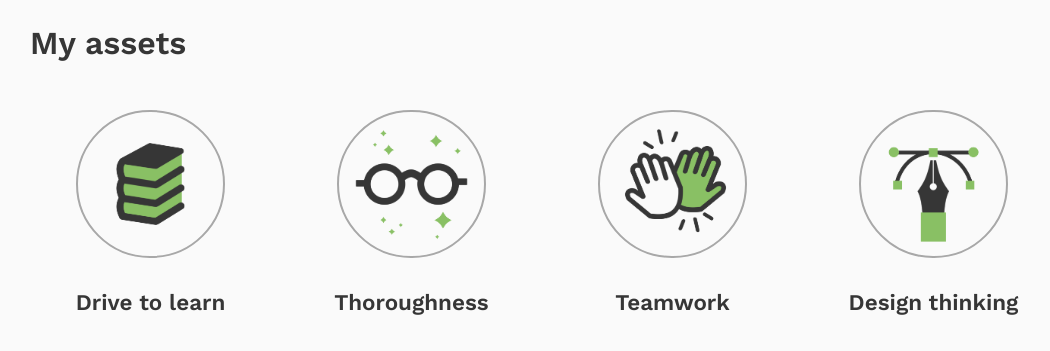
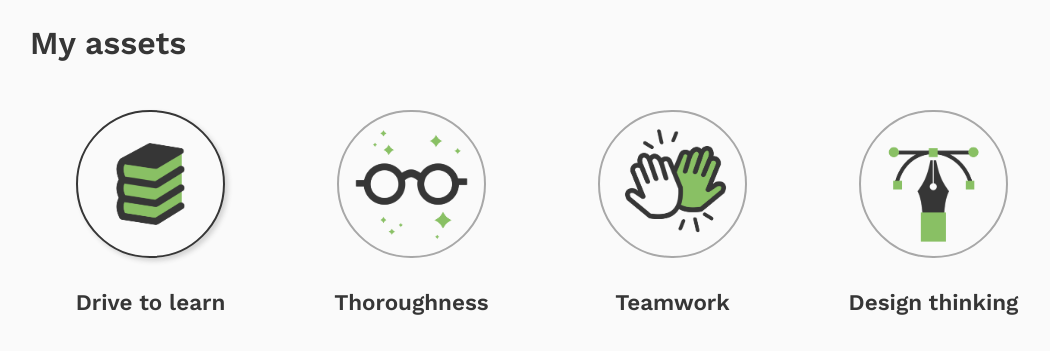
Before and after one commit to margaux-m/portfolio, a PHP site: page /pages/about.html in a window 1280 px wide, with the pointer over the restyled element. Shown: the part 2201-2552 px from the top of the page, without its empty margins (98-1148 px from the left). Run offline with PHP 8.4, Linux system fonts and the light colour scheme; some libraries are stand-ins or nearby versions.

Commit message:
About page: added hover effect on asset cards

```diff
--- a/assets/css/components/cards.css
+++ b/assets/css/components/cards.css
@@ -9,7 +9,11 @@
   width: 60%;
   border-radius: 50%;
   border: 2px solid #A8A8A8;
-  /*box-shadow: 3px 3px 5px rgba(54, 54, 54, 0.2);*/
+}
+
+.asset-card > img:hover {
+  border: 2px solid #363636;
+  box-shadow: 3px 3px 5px rgba(54, 54, 54, 0.2);
 }
 
 .asset-card > p {
```
